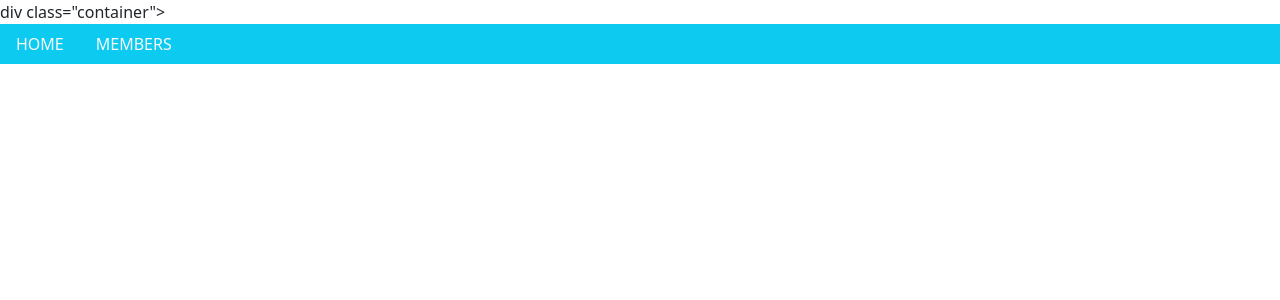
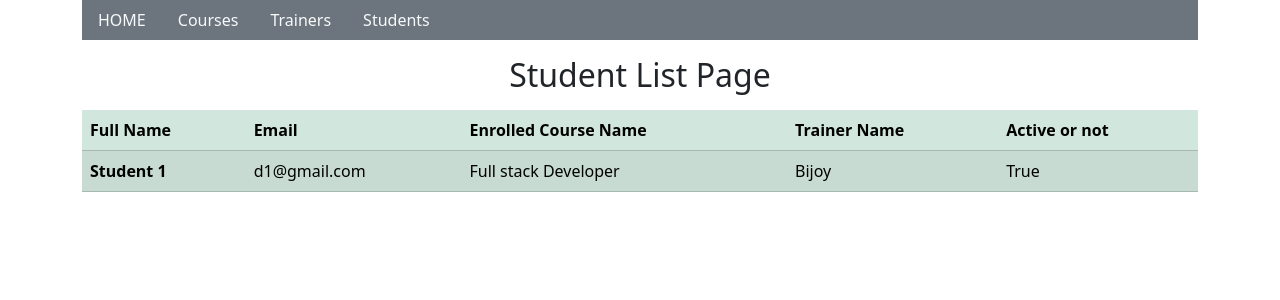
Before and after one commit to Bijoy-Binil/TechLearn-Academy-System, a Django app: template templates/student_list_page.html in a window 1280 px wide. Shown: the top 300 px of the page. Run offline with Django 5.2, Linux system fonts and the light colour scheme; the template is opened without the code that fills it: values that come from a table or form of the project are taken from there, others are empty; data comes from the database, SQL or seed files in the repository; both versions use the stored data as it was after the commit; some libraries are stand-ins or nearby versions.

Commit message:
All Pages created succesfully && Logic applied

```diff
--- a/academy/models.py
+++ b/academy/models.py
@@ -17,6 +17,10 @@ class Trainer(models.Model):
     trainer_image = models.ImageField(upload_to='trainer/%Y/%m/%d/')
     def __str__(self):
         return self.first_name
+
+    def full_name(self):
+        return f"{self.first_name} {self.last_name}"
+
 class Student(models.Model):
     first_name       = models.CharField(max_length=20)
     last_name        = models.CharField(max_length=20)
@@ -27,3 +31,6 @@ class Student(models.Model):
 
     def __str__(self):
         return self.first_name
+
+    def full_name(self):
+        return f"{self.first_name} {self.last_name}"
--- a/academy/urls.py
+++ b/academy/urls.py
@@ -3,4 +3,6 @@ from . import views
 urlpatterns = [
     path('', views.home,name='home'),
     path('courses/', views.course_list,name='course'),
+    path('trainers/', views.trainer_list,name='course'),
+    path('students/', views.student_list,name='course'),
 ]
--- a/templates/student_list_page.html
+++ b/templates/student_list_page.html
@@ -3,20 +3,51 @@
 <head>
     <meta charset="UTF-8">
     <meta name="viewport" content="width=device-width, initial-scale=1.0">
-    <title>Student List Page </title>
-{% load bootstrap5 %}
-  {% bootstrap_css %}
-  {% bootstrap_javascript %}
+    <title>Trainer List Page</title>
+    {% load bootstrap5 %} {% bootstrap_css %} {% bootstrap_javascript %}
 </head>
 <body>
-    div class="container">
-  <ul class="nav bg-info">
-    <li class="nav-item">
-      <a class="nav-link link-light" href="/">HOME</a>
-    </li>
-    <li class="nav-item">
-      <a class="nav-link link-light" href="/members">MEMBERS</a>
-    </li>
-  </ul>
+      <div class="container">
+      <ul class="nav bg-secondary">
+        <li class="nav-item">
+          <a class="nav-link link-light" href="/academy/">HOME</a>
+        </li>
+        <li class="nav-item">
+          <a class="nav-link link-light" href="/academy/courses/">Courses</a>
+        </li>
+        <li class="nav-item">
+          <a class="nav-link link-light" href="/academy/trainers/">Trainers</a>
+        </li>
+        <li class="nav-item">
+          <a class="nav-link link-light" href="/academy/students/">Students</a>
+        </li>
+      </ul>
+    </div>
+      <div class="container mt-3">
+              <h2 class="d-flex justify-content-center mb-3">Student List Page</h2>
+<table class="table table-success table-striped">
+  <thead>
+    <tr>
+      <th scope="col">Full Name</th>
+      <th scope="col">Email</th>
+      <th scope="col">Enrolled Course Name </th>
+      <th scope="col">Trainer Name </th>
+      <th scope="col">Active or not </th>
+    </tr>
+  </thead>
+  <tbody>
+    {% for data in students %}
+    <tr>
+      <th scope="row">{{data.full_name}}</th>
+      <td>{{data.email}}</td>
+      <td>{{data.Enrolled_course}}</td>
+      <td>{{data.trainer}}</td>
+      <td>{{data.is_active}}</td>
+    </tr>
+
+    {% endfor %}
+  </tbody>
+</table>
+</div>
 </body>
 </html>
--- a/training_portal/urls.py
+++ b/training_portal/urls.py
@@ -20,7 +20,7 @@ from django.conf.urls.static import static
 from django.conf import settings
 urlpatterns = [
     path('admin/', admin.site.urls),
-    path('', include('academy.urls')),
+    path('academy/', include('academy.urls')),
 ]
 if settings.DEBUG:
     urlpatterns += static(settings.MEDIA_URL,
```
Also changed, not shown: academy/views.py (+18 -1 lines), templates/course_list_page.html (+19 -2 lines), templates/home_page.html (+10 -3 lines), templates/trainer_list_page.html (+41 -0 lines), academy/migrations/0003_alter_course_course_image_and_more.py (added), db.sqlite3, 1 other file.
